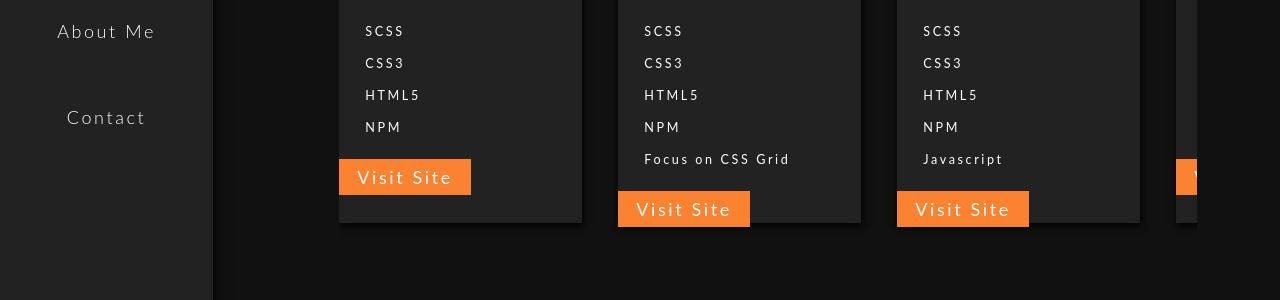
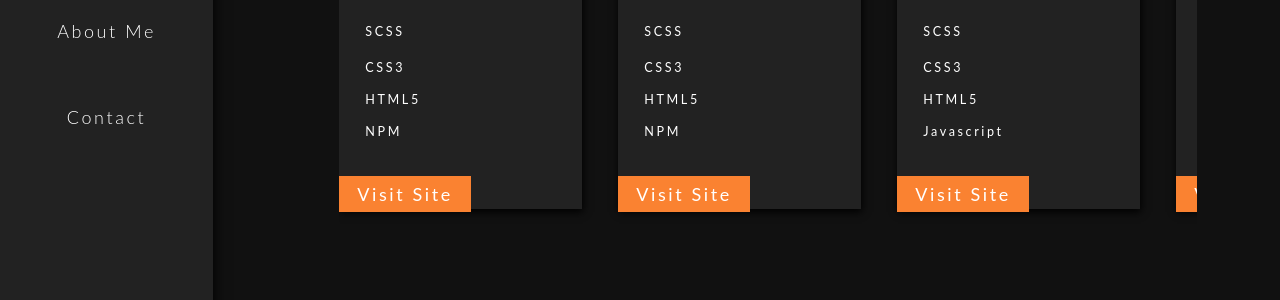
Before and after one commit to drood87/danibernstein.com, a Gatsby site: page /projects in a window 1280 px wide. Shown: the part 417-717 px from the top of the page. Built offline with nearby package versions, Linux system fonts and the light colour scheme; Gatsby itself is replaced by a stand-in of ours.

Commit message:
solved margin issue on scroll

```diff
--- a/gatsby-config.js
+++ b/gatsby-config.js
@@ -48,12 +48,12 @@ module.exports = {
       },
       {
         name: 'Nexter',
-        techStack: ['SCSS', 'CSS3', 'HTML5', 'NPM', 'Focus on CSS Grid'],
+        techStack: ['SCSS', 'CSS3', 'HTML5', 'NPM'],
         link: 'https://www.nexter.danibernstein.com/',
       },
       {
         name: 'Omnifood',
-        techStack: ['SCSS', 'CSS3', 'HTML5', 'NPM', 'Javascript'],
+        techStack: ['SCSS', 'CSS3', 'HTML5', 'Javascript'],
         link: 'https://www.omnifood.danibernstein.com',
       },
       {
@@ -63,7 +63,7 @@ module.exports = {
       },
       {
         name: 'Catch of the day',
-        techStack: ['ReactJs', 'Firebase', 'React-Router', 'React Transition Group', 'Stylus'],
+        techStack: ['ReactJs', 'Firebase', 'React-Router', 'React Transition Group'],
         link: 'https://www.catchoftheday.danibernstein.com/',
       },
       {
--- a/src/components/projectcard.js
+++ b/src/components/projectcard.js
@@ -7,7 +7,7 @@ export default class Projectcard extends Component {
     const { name, techStack, link } = this.props;
     return (
       <Card>
-        <img src="https://via.placeholder.com/250x120.png" alt="Project1" />
+        <img src="https://via.placeholder.com/250x120.png" alt={name} />
         <h4>{name}</h4>
         <h5>Technologies used</h5>
         <ul>
@@ -15,9 +15,7 @@ export default class Projectcard extends Component {
             <li>{stack}</li>
           ))}
         </ul>
-        <div>
         <a href={link}>Visit Site</a>
-        </div>
       </Card>
     );
   }
@@ -28,6 +26,17 @@ const Card = styled.div`
   background-color: #222;
   margin-bottom: 2rem;
   box-shadow: 1px 3px 8px #000;
+  height: 25.3rem;
+  position: relative;
+
+  &:last-child::after {
+    content: "";
+    width: 30px;
+    height: 1px;
+    position: absolute;
+    left: 100%;
+    top: 0px;
+  }
 
   > h4 {
     background-color: #111;
@@ -40,7 +49,6 @@ const Card = styled.div`
     margin-left: 20px;
     margin-bottom: 0;
     transform: rotate(-2deg);
-    align-self: flex-start;
   }
 
   > h5 {
@@ -54,20 +62,20 @@ const Card = styled.div`
 
   > ul {
     list-style: none;
+    grid-row: 4 / 7;
+    display: grid;
+    grid-template-rows: repeat(auto-fit, 2rem);
 
     > li {
       font-size: 0.7rem;
     }
   }
 
-  div {
   > a:visited,
   > a:link {
     background-color: #fa8231;
     color: #fff;
     padding: 0.4rem 1rem;
-      align-self: flex-start;
-    }
   }
 `;
 
--- a/src/pages/projects.js
+++ b/src/pages/projects.js
@@ -46,11 +46,5 @@ const ProjectsContainer = styled.div`
   grid-auto-flow: column;
   grid-template-rows: max-content;
   grid-gap: 2rem;
-  overflow-x: scroll;
-
-  /* &:last-child {
-    margin-right: 2rem;
-  } */
+  overflow-x: auto;
 `;
-
-// export default Projects;
```
Lines whose indentation alone changed are shown as unchanged.
